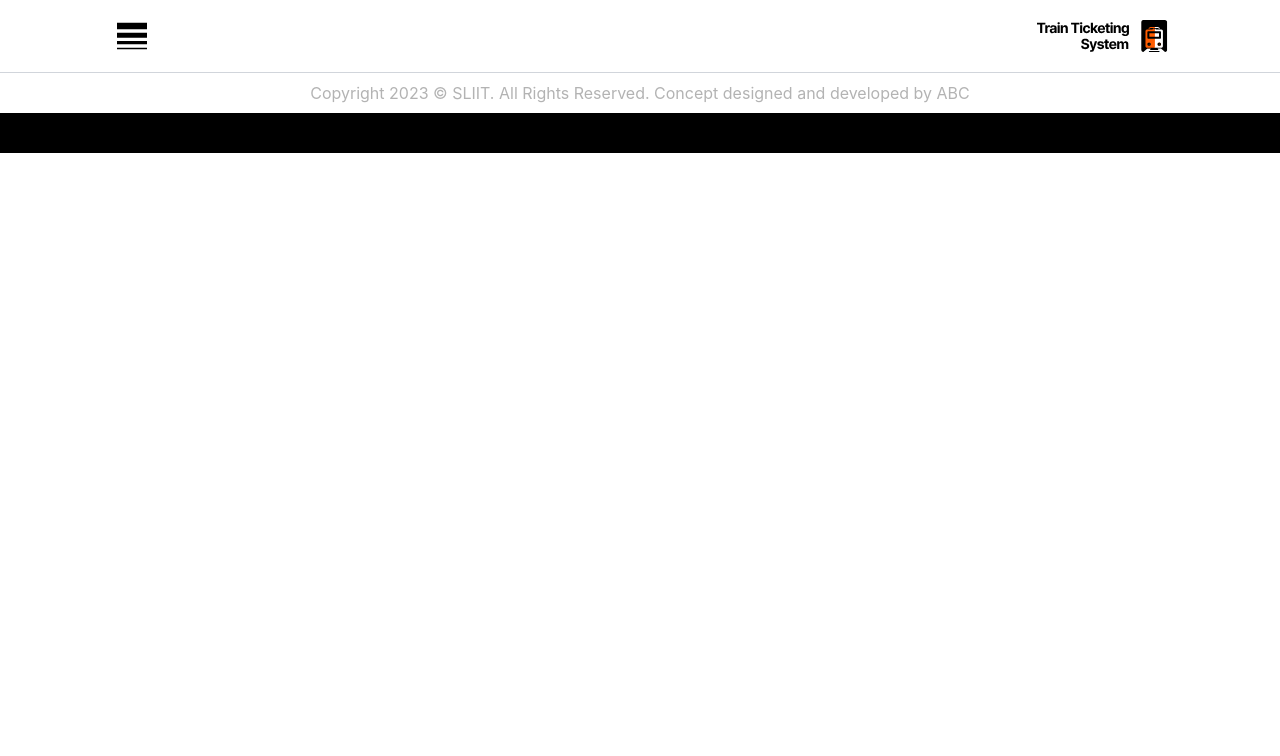
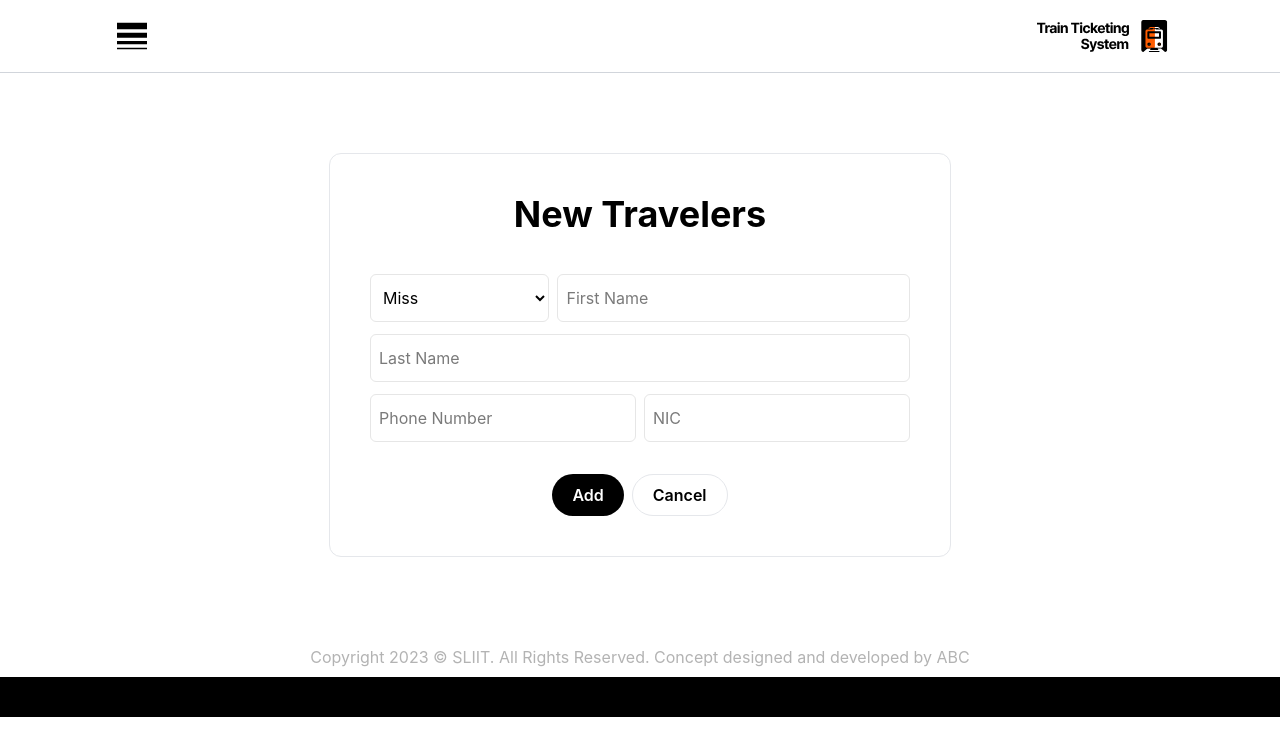
Before and after one commit to SasinduNanayakkara/AED-FE, a React (Create React App) app: page /createtravel in a window 1280 px wide. Shown: the top 756 px of the page. Built offline with nearby package versions, Linux system fonts and the light colour scheme.

Commit message:
Completed Create traveler

```diff
--- a/src/Pages/CreateTravel.jsx
+++ b/src/Pages/CreateTravel.jsx
@@ -6,6 +6,69 @@ function Home() {
   return (
     <div>
       <Header />
+      <div>
+        <div className="flex-grow flex items-center justify-center">
+          <div className="bg-white border rounded-xl p-10 my-20 flex flex-col">
+            <div>
+              <p className="flex items-center justify-center text-4xl font-bold mb-10">
+                New Travelers
+              </p>
+            </div>
+            <div className="flex justify-center">
+              <form className="max-w-form items-center">
+                <div className="flex">
+                <select
+                    className="hover:text-[#FF5C00] p-2 rounded-md bg-[#ffffff] w-1/2 font-inter font-normal h-12 placeholder-[#7A7A7A] mb-3 border border-[#E6E6E6] mr-2"
+                  >
+                    <option value="Miss">Miss</option>
+                    <option value="Mr">Mr</option>
+                    <option value="Mrs">Mrs</option>
+                  </select>
+                  <input
+                    type="text"
+                    placeholder="First Name"
+                    className="hover:text-[#FF5C00] p-2 rounded-md bg-[#ffffff] w-full font-inter font-normal h-12 placeholder-[#7A7A7A] mb-3 border border-[#E6E6E6]"
+                  />
+                </div>
+                <div>
+                  <input
+                    type="text"
+                    placeholder="Last Name"
+                    className="hover:text-[#FF5C00] p-2 rounded-md bg-[#ffffff] w-full font-inter font-normal h-12 placeholder-[#7A7A7A] mb-3 border border-[#E6E6E6] mr-2"
+                    // Set the width to w-full to make it take up the full card size
+                  />
+                </div>
+                <div className="flex">
+                  <input
+                    type="text"
+                    placeholder="Phone Number"
+                    className="hover:text-[#FF5C00] p-2 rounded-md bg-[#ffffff] w-1/2 font-inter font-normal h-12 placeholder-[#7A7A7A] mb-3 border border-[#E6E6E6] mr-2"
+                  />
+                  <input
+                    type="text"
+                    placeholder="NIC"
+                    className="hover:text-[#FF5C00] p-2 rounded-md bg-[#ffffff] w-1/2 font-inter font-normal h-12 placeholder-[#7A7A7A] mb-3 border border-[#E6E6E6]"
+                  />
+                </div>
+                <div className="flex justify-center mt-5">
+                  <button
+                    className="px-5 py-2 bg-black text-white font-semibold hover:bg-[#FF5C00] rounded-3xl mr-2"
+                    onClick={() => { }}
+                  >
+                    Add
+                  </button>
+                  <button
+                    className="px-5 py-2 text-black font-semibold hover:bg-[#FF5C00] rounded-3xl border"
+                    onClick={() => { }}
+                  >
+                    Cancel
+                  </button>
+                </div>
+              </form>
+            </div>
+          </div>
+        </div>
+      </div>
       <Footer />
     </div>
   );
```
